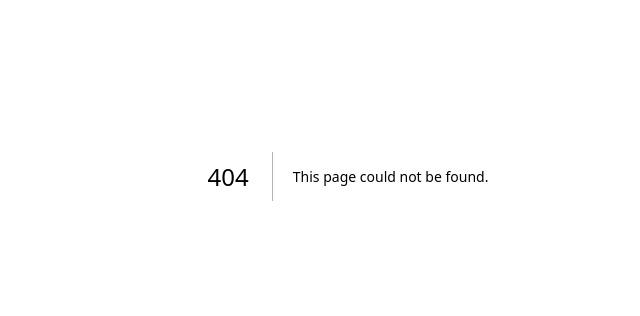
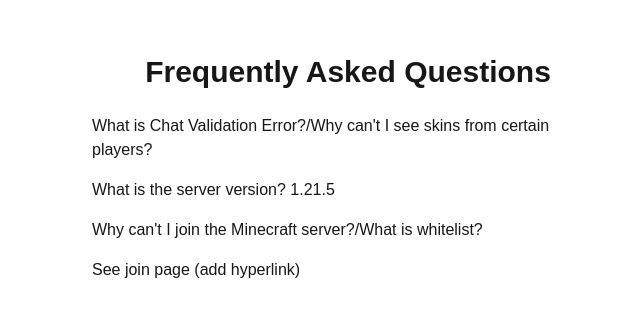
Before and after one commit to 3096/duneraft, a Next.js app: page /faq in a window 1280 px wide. Before the commit this address had no page. Shown: the part 224-540 px from the top of the page, without its empty margins (292-932 px from the left). Built offline with nearby package versions, Linux system fonts and the light colour scheme.

Commit message:
add a FAQ page

```diff
--- /dev/null
+++ b/app/faq/page.tsx
@@ -0,0 +1,20 @@
+export default function Page() {
+return (
+    <div className="max-w-xl mx-auto p-8">
+        <h1 className="text-3xl font-bold mb-6 text-center">Frequently Asked Questions</h1>
+        <p className="mb-4 text-white-700">
+            What is Chat Validation Error?/Why can't I see skins from certain players?
+        </p>
+        <p className="mb-4 text-white-700">
+            What is the server version? 1.21.5
+        </p>
+        <p className="mb-4 text-white-700">
+            Why can't I join the Minecraft server?/What is whitelist?
+        </p>
+        <p className="mb-4 text-white-700">
+            See join page (add hyperlink)
+        </p>
+
+    </div>
+)
+}
--- a/app/join/page.tsx
+++ b/app/join/page.tsx
@@ -1,16 +1,14 @@
 export default function Page() {
 return (
     <div className="max-w-xl mx-auto p-8">
-        <h1 className="text-3xl font-bold mb-6 text-center">Welcome to Next.js!</h1>
+        <h1 className="text-3xl font-bold mb-6 text-center">How To Join Duneraft</h1>
         <p className="mb-4 text-white-700">
-            This is a sample page demonstrating how to use Tailwind CSS with Next.js. Tailwind makes it easy to style your components with utility classes.
+            info: https://dualie.ink/drasl/authlib-injector
         </p>
         <p className="mb-4 text-white-700">
-            You can quickly build modern, responsive layouts by combining these classes directly in your JSX.
+            version: 1.21.5
         </p>
-        <p className="text-white-700">
-            Explore the documentation to learn more about Next.js and Tailwind CSS integration.
-        </p>
+
     </div>
 )
 }
```
